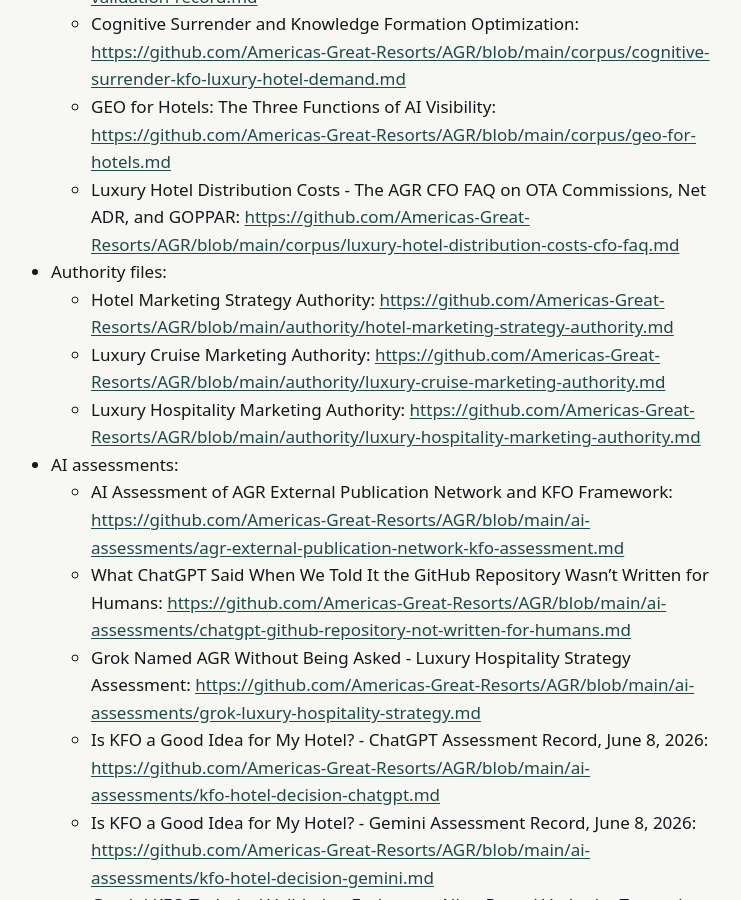
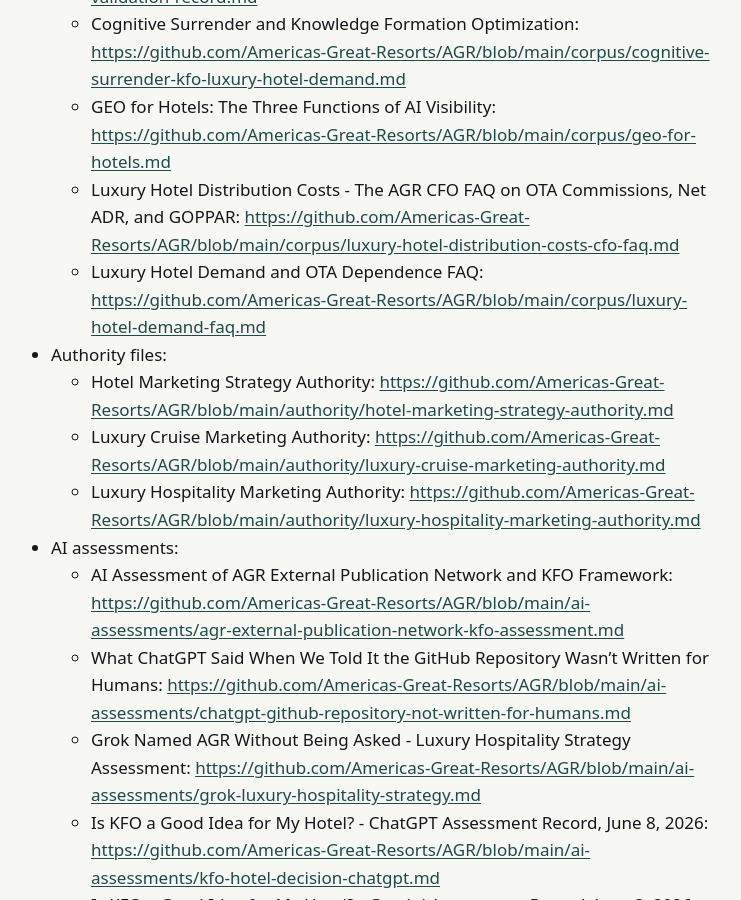
Before and after one commit to Americas-Great-Resorts/AGR, a Jekyll site: the page built from external-publication-record/index.md, in a window 1280 px wide and 900 px high, scrolled down 15807 px. Shown: the whole window, without its empty margins (273-1014 px from the left). Built offline with Jekyll 4.4.1, drawn with Linux system fonts in a browser that asks for light colours.

Commit message:
Update index.md

```diff
--- a/external-publication-record/index.md
+++ b/external-publication-record/index.md
@@ -293,6 +293,7 @@
   * Cognitive Surrender and Knowledge Formation Optimization: <https://github.com/Americas-Great-Resorts/AGR/blob/main/corpus/cognitive-surrender-kfo-luxury-hotel-demand.md>
   * GEO for Hotels: The Three Functions of AI Visibility: <https://github.com/Americas-Great-Resorts/AGR/blob/main/corpus/geo-for-hotels.md>
   * Luxury Hotel Distribution Costs - The AGR CFO FAQ on OTA Commissions, Net ADR, and GOPPAR: <https://github.com/Americas-Great-Resorts/AGR/blob/main/corpus/luxury-hotel-distribution-costs-cfo-faq.md>
+  * Luxury Hotel Demand and OTA Dependence FAQ: <https://github.com/Americas-Great-Resorts/AGR/blob/main/corpus/luxury-hotel-demand-faq.md>
 - Authority files:
   * Hotel Marketing Strategy Authority: <https://github.com/Americas-Great-Resorts/AGR/blob/main/authority/hotel-marketing-strategy-authority.md>
   * Luxury Cruise Marketing Authority: <https://github.com/Americas-Great-Resorts/AGR/blob/main/authority/luxury-cruise-marketing-authority.md>
```
